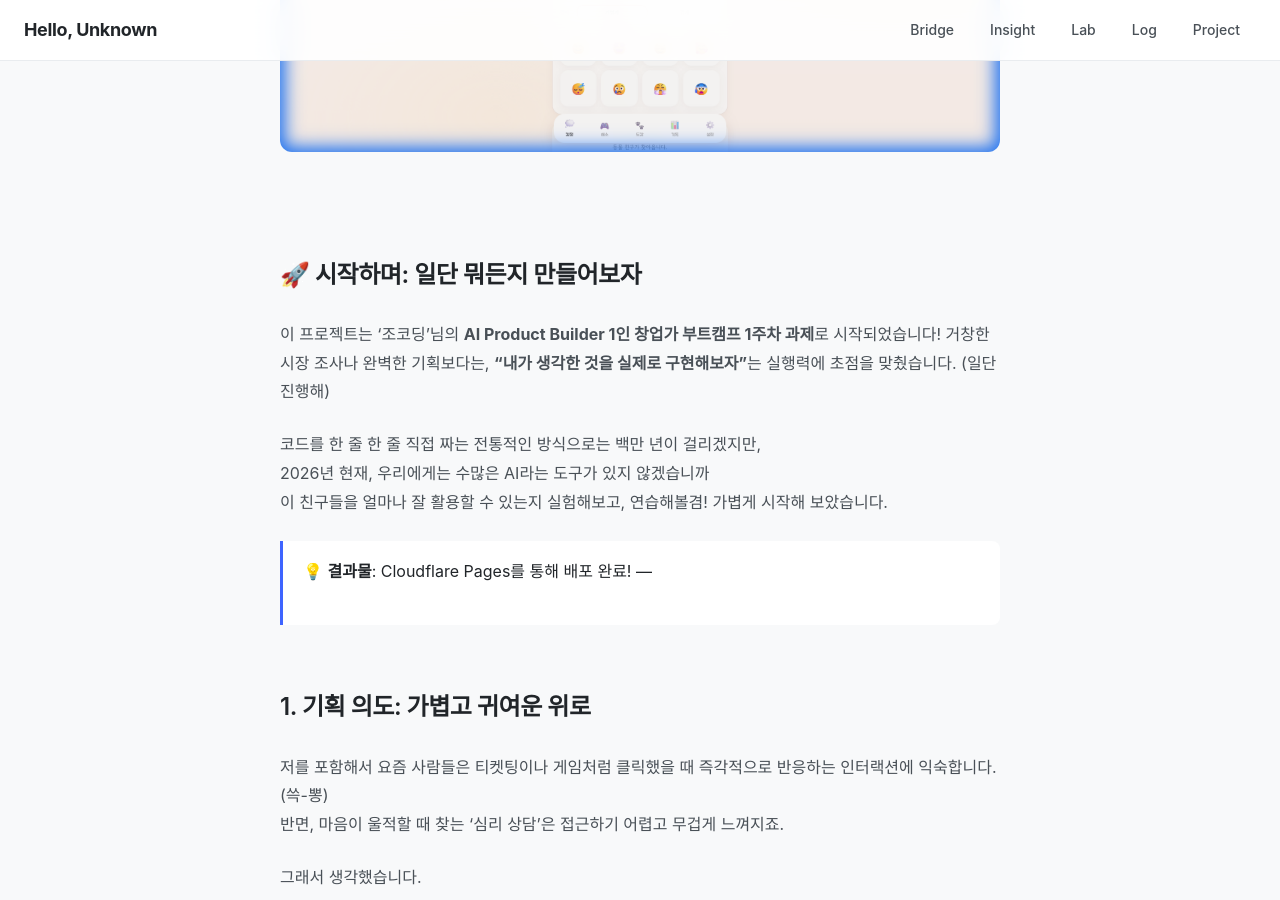
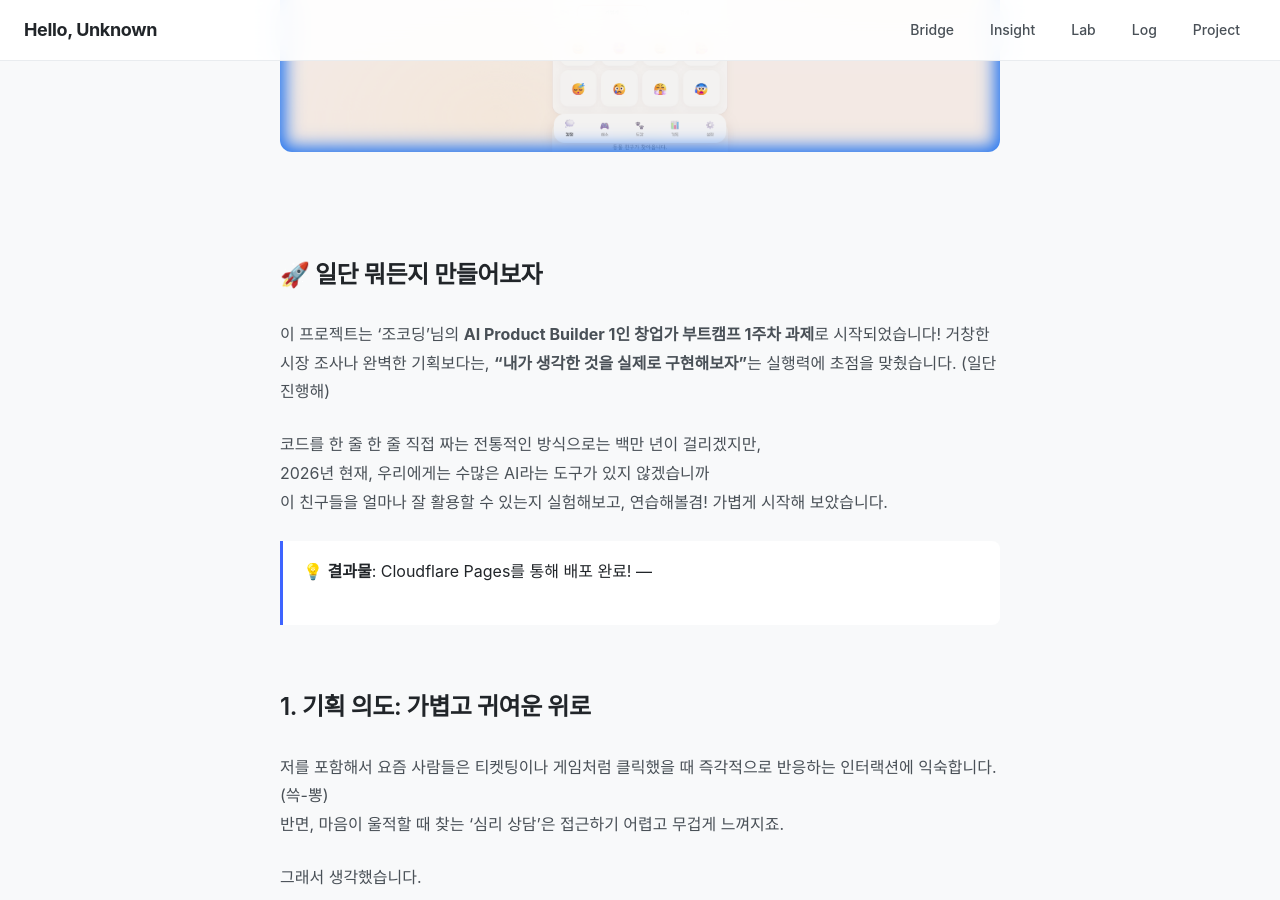
Before and after one commit to mik-a-ela/mik-a-ela.github.io, a Jekyll site: the page built from _posts/2026-01-11-mind-buddy.md, in a window 1280 px wide and 900 px high, scrolled down 791 px. Built offline with Jekyll 4.4.1, drawn with Linux system fonts in a browser that asks for light colours; some of the changed text lies outside the part shown.

Commit message:
Update 2026-01-11-mind-buddy.md

```diff
--- a/_posts/2026-01-11-mind-buddy.md
+++ b/_posts/2026-01-11-mind-buddy.md
@@ -13,7 +13,7 @@ AI 도구(Gemini, ChatGPT, Claude)를 활용해 1인 개발로 완성한 힐링
 
 ![마인드 버디 메인 화면](/assets/images/mind-buddy/main.png)
 
-## 🚀 시작하며: 일단 뭐든지 만들어보자
+## 🚀 일단 뭐든지 만들어보자
 
 이 프로젝트는 '조코딩'님의 **AI Product Builder 1인 창업가 부트캠프 1주차 과제**로 시작되었습니다! 거창한 시장 조사나 완벽한 기획보다는, **"내가 생각한 것을 실제로 구현해보자"**는 실행력에 초점을 맞췄습니다. (일단 진행해)
 
```
Also changed, not shown: other parts of _posts/2026-01-11-mind-buddy.md (+1 -1 lines).
